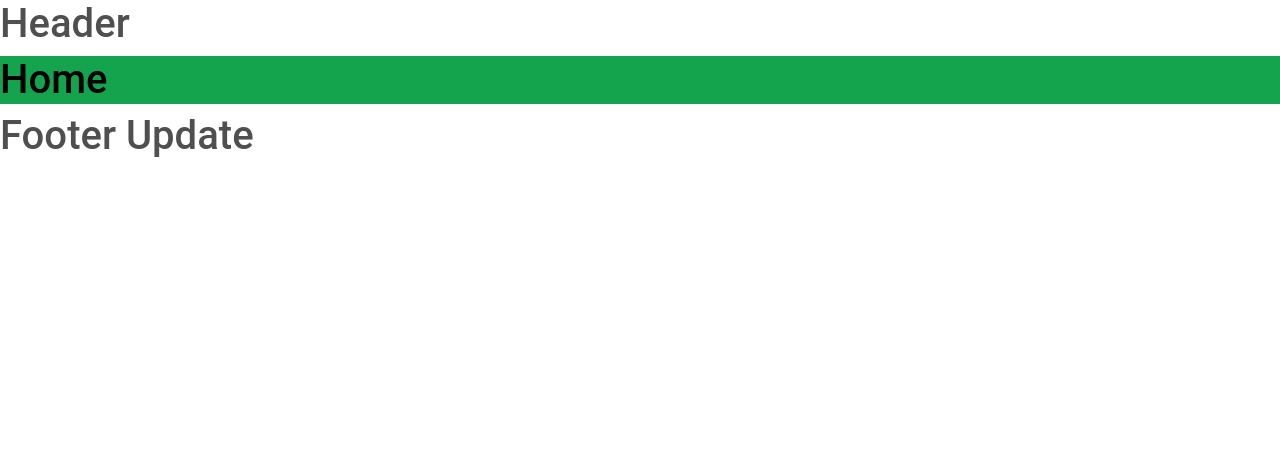
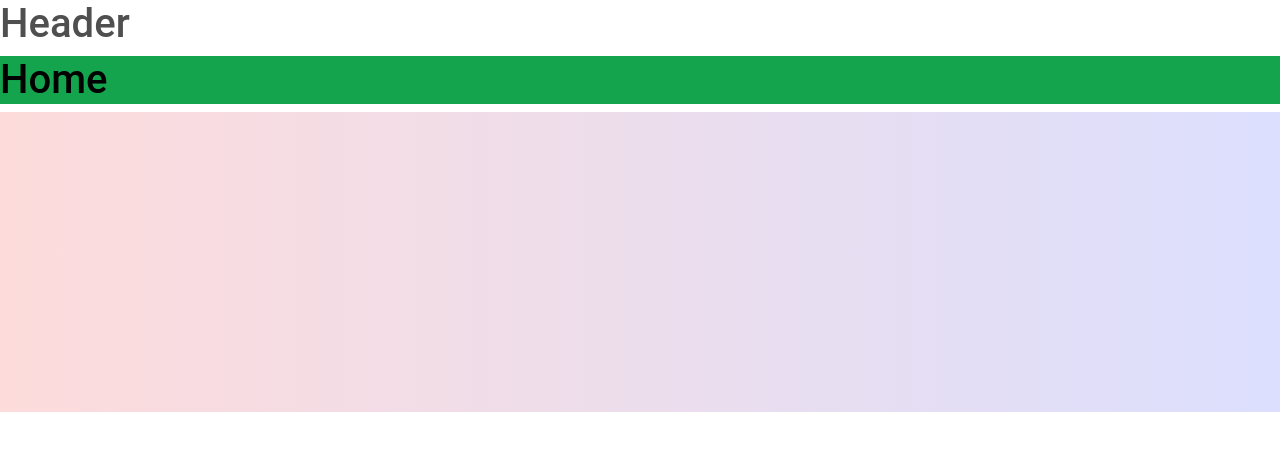
Before and after one commit to sayfillayev000/E-Commerce, a React (Vite) app: page / in a window 1280 px wide. Shown: the top 450 px of the page. Built offline with nearby package versions, Linux system fonts and the light colour scheme.

Commit message:
change footer

```diff
--- a/src/assets/styles/layout/_footer.scss
+++ b/src/assets/styles/layout/_footer.scss
@@ -0,0 +1,16 @@
+$_width_footer:100%;
+$_height_footer:300px;
+$_button_gradient_20: linear-gradient(270deg, rgba(77, 94, 246, 0.20) 0%, rgba(246, 77, 77, 0.20) 100%);
+.footer__container{
+    width: $_width_footer;
+    height: $_height_footer;
+    margin: 0 auto;
+    background-image: $_button_gradient_20;
+    padding: 60px 185px 39px 185px;
+
+}
+.footer__container {
+    .footer_title{
+        color: rgba(30,30,30,1);
+    }
+}
--- a/src/components/layouts/footer/index.jsx
+++ b/src/components/layouts/footer/index.jsx
@@ -3,7 +3,13 @@ import { memo } from "react";
 const index = memo(() => {
   return (
     <>
-      <h1>Footer Update</h1>
+      <div className="footer__container">
+        <div className="container">
+          <div className="row">
+
+          </div>
+        </div>
+      </div>
     </>
   );
 });
```
